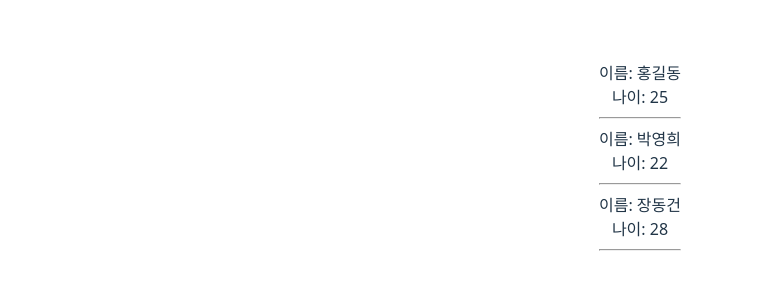
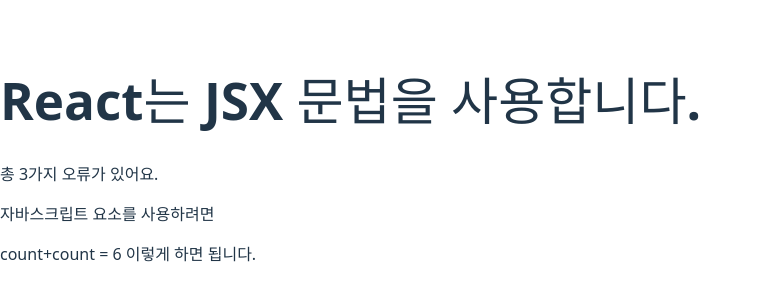
Before and after one commit to ella6010/Vite, a React (Vite) app: page / in a window 1280 px wide. Shown: the part 240-540 px from the top of the page, without its empty margins (0-761 px from the left). Built offline with nearby package versions, Linux system fonts and the light colour scheme.

Commit message:
JSX의 특징 이해하기 실습

```diff
--- a/src/App.jsx
+++ b/src/App.jsx
@@ -1,34 +1,15 @@
-import './App.css';
-//문제: users 배열 중 거주지가 서울인 사람의 이름과 나이를 화면에 렌더링해주세요.
-const users = [
-  { id: 1, 이름: '홍길동', 나이: 25, 거주지: '서울' },
-  { id: 2, 이름: '김철수', 나이: 30, 거주지: '부산' },
-  { id: 3, 이름: '박영희', 나이: 22, 거주지: '서울' },
-  { id: 4, 이름: '이민호', 나이: 27, 거주지: '대구' },
-  { id: 5, 이름: '최수정', 나이: 29, 거주지: '부산' },
-  { id: 6, 이름: '강호동', 나이: 35, 거주지: '대구' },
-  { id: 7, 이름: '이수진', 나이: 32, 거주지: '인천' },
-  { id: 8, 이름: '장동건', 나이: 28, 거주지: '서울' },
-  { id: 9, 이름: '유재석', 나이: 40, 거주지: '부산' },
-  { id: 10, 이름: '김범수', 나이: 37, 거주지: '인천' },
-];
+// 문제1. 아래 코드에서 JSX 문법 오류를 모두 찾아 수정해주세요. 오류는 총 3개가 있습니다.
+// 오른쪽 페이지 새로고침을 누르면 결과가 반영됩니다.
 function App() {
-  // 요구사항1. users의 배열 중, 거주지가 '서울' 인 사람들만 seoulUsers 배열에 담아주세요.
-  // 아래에 코드를 적어주세요 const seoulUsers = ~
-  const seoulUsers = users.filter((user) => user.거주지 === '서울');
-  // 요구사항2. seoulUsers 배열에 있는 요소들을 화면에 표시해주세요.
-  // 단, 이름: 나이: 이렇게 구분하여 표시되어야합니다.
+  let count = 3;
   return (
     <>
-      {seoulUsers.map((user) => (
-        <div key={user.id}>
-          <div>이름: {user.이름}</div>
-          <div>나이: {user.나이}</div>
-          <hr />
-        </div>
-      ))}
+      <h1>React는 JSX 문법을 사용합니다. </h1>
+      <p>총 3가지 오류가 있어요. </p>
+      <p>자바스크립트 요소를 사용하려면 </p>
+      <p>count+count = {count + count} 이렇게 하면 됩니다.</p>
     </>
   );
 }
-
 export default App;
+// count + count = 6 이렇게 나와야합니다.
```
